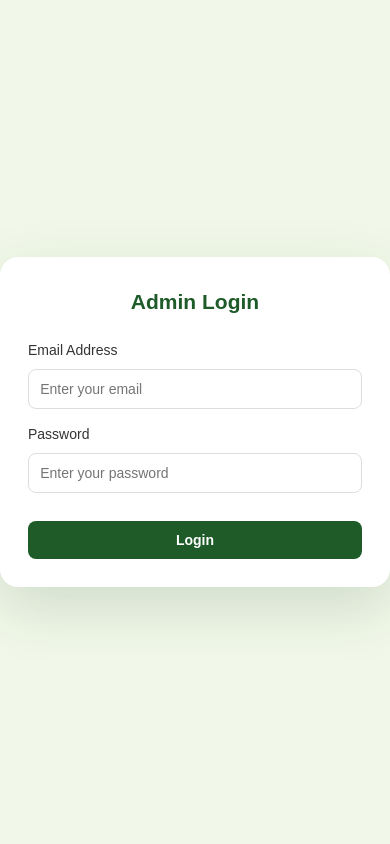
After one commit to dixit1836/landingpage, a Django app: page /login/ in a window 390 px wide. The commit adds this page. Run offline with Django 5.2, Linux system fonts and the light colour scheme.

Commit message:
Add admin login/logout functionality

```diff
--- a/main/static/main/css/style.css
+++ b/main/static/main/css/style.css
@@ -629,42 +629,159 @@ footer {
 
 /* Responsive */
 @media (max-width: 768px) {
+
+    /* General Layout */
+    section {
+        padding: 2rem 5%;
+    }
+
+    .section-title {
+        font-size: 2rem;
+        margin-bottom: 2rem;
+    }
+
+    /* Header & Nav */
     .navbar {
         flex-direction: column;
         gap: 1rem;
+        padding: 1rem;
     }
 
     .nav-links {
         flex-direction: column;
         gap: 1rem;
         text-align: center;
+        width: 100%;
     }
 
+    .logo {
+        margin-bottom: 0.5rem;
+    }
+
+    /* Hero Section */
     .hero {
-        padding-top: 6rem;
+        padding-top: 2rem;
+        grid-template-columns: 1fr;
+        text-align: center;
+        gap: 2rem;
+    }
+
+    .hero-content h1 {
+        font-size: 2.5rem;
+    }
+
+    .hero-points {
+        display: inline-block;
+        text-align: left;
+    }
+
+    .hero-cta {
+        align-items: center;
+    }
+
+    /* Stats Section */
+    .stats-section {
+        padding: 2rem 1rem;
+        margin-top: 0;
+    }
+
+    /* Info Section */
+    .info-split {
         grid-template-columns: 1fr;
     }
 
+    /* Comparison Table */
+    .comparison-wrapper {
+        overflow-x: auto;
+        border-radius: 12px;
+    }
+
+    .comparison-table th,
+    .comparison-table td {
+        padding: 1rem 0.5rem;
+        font-size: 0.9rem;
+        white-space: nowrap;
+    }
+
+    /* Doctor Section */
+    .doctor-container {
+        padding: 1.5rem;
+        gap: 2rem;
+    }
+
+    .doctor-img,
+    .doctor-content {
+        min-width: 100%;
+        flex: 1 1 100%;
+    }
+
+    .doctor-content h2 {
+        font-size: 1.5rem;
+    }
+
+    /* Offer Section */
     .offer-section {
         flex-direction: column;
+        padding: 2rem;
+        text-align: center;
     }
 
-    .testimonial-card {
-        min-width: 260px;
-        margin: 0 0.5rem;
+    .offer-content h2 {
+        font-size: 2.2rem;
     }
 
-    .info-split {
-        grid-template-columns: 1fr;
+    .order-form {
+        width: 100%;
+        min-width: auto;
+    }
+
+    /* Testimonials */
+    .testimonial-card {
+        min-width: auto;
+        margin: 0;
+    }
+}
+
+@media (max-width: 480px) {
+
+    /* Typography Adjustments */
+    html {
+        font-size: 14px;
+    }
+
+    .hero-content h1 {
+        font-size: 2rem;
+    }
+
+    .section-title {
+        font-size: 1.75rem;
+    }
+
+    /* Component Adjustments */
+    .top-banner {
+        font-size: 0.8rem;
+    }
+
+    .btn-primary {
+        width: 100%;
+        padding: 0.75rem 1.5rem;
+    }
+
+    .stats-grid {
+        grid-template-columns: 1fr 1fr;
+        gap: 1rem;
+    }
+
+    .doctor-points {
+        justify-content: center;
+    }
+
+    .faq-question {
+        font-size: 0.95rem;
     }
 }
 
 /* Alert Messages */
-.messages {
-    width: 100%;
-    margin-bottom: 1rem;
-}
-
 .alert {
     padding: 1rem;
     border-radius: 10px;
--- /dev/null
+++ b/main/templates/main/login.html
@@ -0,0 +1,108 @@
+{% load static %}
+<!DOCTYPE html>
+<html lang="gu">
+
+<head>
+    <meta charset="UTF-8">
+    <meta name="viewport" content="width=device-width, initial-scale=1.0">
+    <title>Admin Login - Herbal Diab Care</title>
+    <link rel="stylesheet" href="{% static 'main/css/style.css' %}">
+    <style>
+        body {
+            display: flex;
+            justify-content: center;
+            align-items: center;
+            min-height: 100vh;
+            background-color: var(--background-light);
+        }
+
+        .login-container {
+            background: var(--white);
+            padding: 2rem;
+            border-radius: 18px;
+            box-shadow: var(--shadow-soft);
+            width: 100%;
+            max-width: 400px;
+            text-align: center;
+        }
+
+        .login-container h2 {
+            color: var(--primary-color);
+            margin-bottom: 1.5rem;
+        }
+
+        .form-group {
+            margin-bottom: 1rem;
+            text-align: left;
+        }
+
+        .form-group label {
+            display: block;
+            margin-bottom: 0.5rem;
+            font-weight: 500;
+        }
+
+        .form-group input {
+            width: 100%;
+            padding: 0.8rem;
+            border: 1px solid #ddd;
+            border-radius: 8px;
+            font-size: 1rem;
+        }
+
+        .btn-login {
+            width: 100%;
+            background-color: var(--primary-color);
+            color: white;
+            padding: 0.8rem;
+            border: none;
+            border-radius: 8px;
+            font-size: 1rem;
+            font-weight: 600;
+            cursor: pointer;
+            margin-top: 1rem;
+        }
+
+        .btn-login:hover {
+            background-color: var(--secondary-color);
+        }
+
+        .error-message {
+            color: #c62828;
+            background-color: #ffebee;
+            padding: 0.8rem;
+            border-radius: 8px;
+            margin-bottom: 1rem;
+            font-size: 0.9rem;
+        }
+    </style>
+</head>
+
+<body>
+    <div class="login-container">
+        <h2>Admin Login</h2>
+
+        {% if messages %}
+        {% for message in messages %}
+        <div class="error-message">
+            {{ message }}
+        </div>
+        {% endfor %}
+        {% endif %}
+
+        <form method="POST">
+            {% csrf_token %}
+            <div class="form-group">
+                <label for="email">Email Address</label>
+                <input type="email" id="email" name="email" required placeholder="Enter your email">
+            </div>
+            <div class="form-group">
+                <label for="password">Password</label>
+                <input type="password" id="password" name="password" required placeholder="Enter your password">
+            </div>
+            <button type="submit" class="btn-login">Login</button>
+        </form>
+    </div>
+</body>
+
+</html>
--- a/main/urls.py
+++ b/main/urls.py
@@ -9,4 +9,6 @@ urlpatterns = [
     path("check-mobile/", views.check_mobile, name="check_mobile"),
     path("admin-panel/", views.admin_panel, name="admin_panel"),
     path("orders/<int:order_id>/status/", views.update_order_status, name="update_order_status"),
+    path("login/", views.login_view, name="login"),
+    path("logout/", views.logout_view, name="logout"),
 ]
--- a/main/views.py
+++ b/main/views.py
@@ -1,3 +1,6 @@
+from django.contrib.auth import authenticate, login, logout
+from django.contrib.auth.decorators import login_required
+from django.contrib.auth.models import User
 from django.shortcuts import render, redirect
 from django.contrib import messages
 from django.http import JsonResponse
@@ -85,6 +88,39 @@ def check_mobile(request):
     return JsonResponse({'error': 'Invalid request'}, status=400)
 
 
+def login_view(request):
+    if request.user.is_authenticated:
+        return redirect('admin_panel')
+
+    if request.method == 'POST':
+        email = request.POST.get('email', '').strip()
+        password = request.POST.get('password', '').strip()
+
+        if not email or not password:
+            messages.error(request, 'Please enter both email and password.')
+            return render(request, 'main/login.html')
+
+        # Find user by email
+        try:
+            user = User.objects.get(email=email)
+            user = authenticate(request, username=user.username, password=password)
+            if user is not None:
+                login(request, user)
+                return redirect('admin_panel')
+            else:
+                messages.error(request, 'Invalid email or password.')
+        except User.DoesNotExist:
+            messages.error(request, 'Invalid email or password.')
+
+    return render(request, 'main/login.html')
+
+
+def logout_view(request):
+    logout(request)
+    return redirect('login')
+
+
+@login_required(login_url='login')
 def admin_panel(request):
     """Admin panel to view all orders"""
     orders = Order.objects.all().order_by('-created_at')
@@ -113,6 +149,7 @@ def admin_panel(request):
     return render(request, "main/admin_panel.html", context)
 
 
+@login_required(login_url='login')
 @require_POST
 def update_order_status(request, order_id):
     """Update order status from the custom admin panel"""
```
Also changed, not shown: main/templates/main/admin_panel.html (+43 -15 lines), db.sqlite3.
